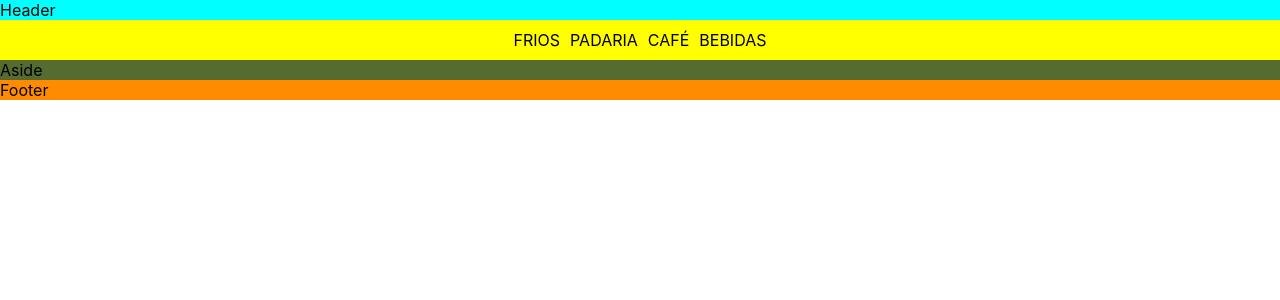
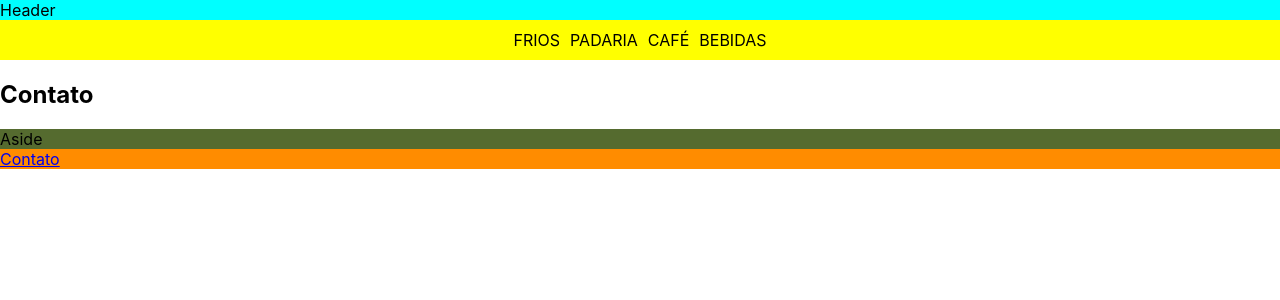
Before and after one commit to eldes/ti37-introducao-react, a React (Create React App) app: page /contato in a window 1280 px wide. Shown: the top 300 px of the page. Built offline with nearby package versions, Linux system fonts and the light colour scheme.

Commit message:
Adiciona página Contato

```diff
--- a/src/App.tsx
+++ b/src/App.tsx
@@ -7,6 +7,7 @@ import MenuPrincipal from './components/MenuPrincipal';
 import Rodape from './components/Rodape';
 import Categoria from './models/Categoria';
 import CategoriaPage from './pages/Categoria';
+import ContatoPage from './pages/Contato';
 import CategoriasService from './services/Categorias';
 
 const App: FunctionComponent = function () {
@@ -25,7 +26,6 @@ const App: FunctionComponent = function () {
         categoriaSelecionada={ function () {} }
       />
       <article>
-        {(categorias.length > 1) && (
         <BrowserRouter>
           <Routes>
             {
@@ -42,10 +42,9 @@ const App: FunctionComponent = function () {
                 }
               )
             }
+            <Route path="/contato" element={<ContatoPage/>} />
           </Routes>
         </BrowserRouter>
-
-        )}
       </article>
       <Aside />
       <Rodape />
--- a/src/components/Rodape/index.tsx
+++ b/src/components/Rodape/index.tsx
@@ -2,7 +2,9 @@ import './styles.css';
 
 const Rodape = function() {
   return (
-    <footer>Footer</footer>
+    <footer>
+      <a href="/contato">Contato</a>
+    </footer>
   );
 };
 
--- /dev/null
+++ b/src/pages/Contato/index.tsx
@@ -0,0 +1,9 @@
+const ContatoPage = function () {
+  return (
+    <div>
+      <h1>Contato</h1>
+    </div>
+  );
+};
+
+export default ContatoPage;
```
Lines whose indentation alone changed are shown as unchanged.
